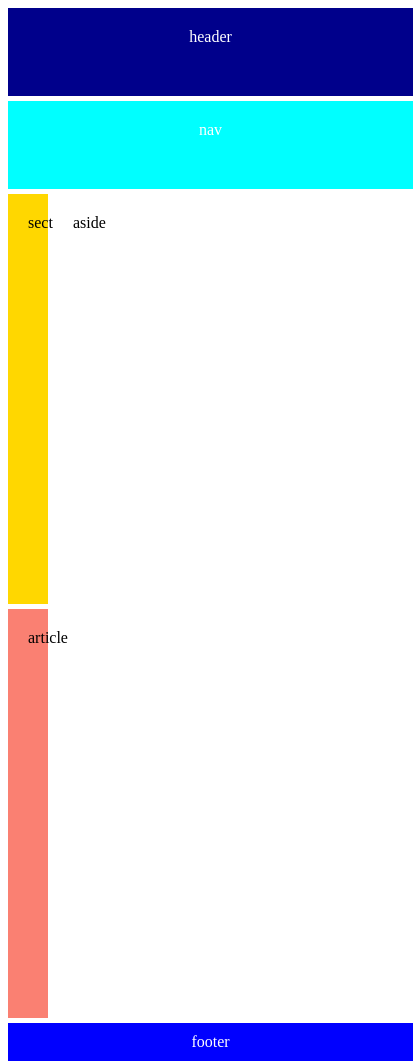
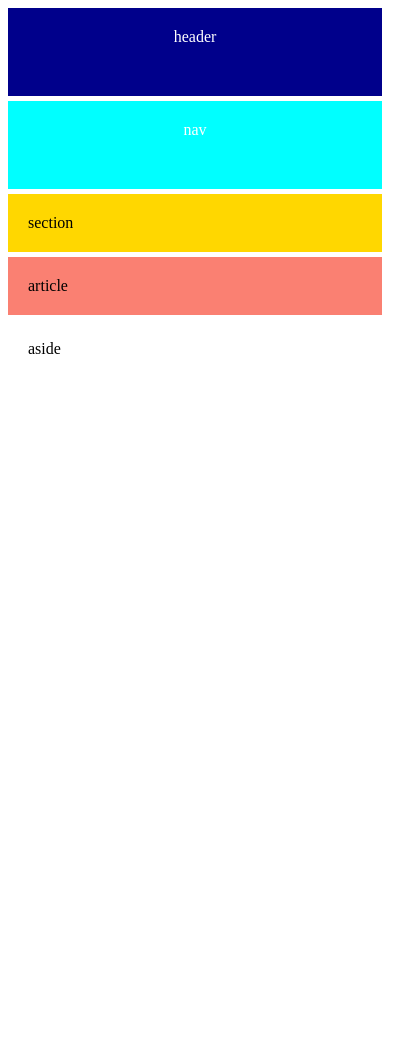
Before and after one commit to joaoporto27/atividade09, a plain HTML site: page index.html in a window 390 px wide. Shown: the top 1064 px of the page, 413 px wide, since content can reach past the window. Drawn offline with Linux system fonts and the light colour scheme.

Commit message:
Feat: add responsiviness

```diff
--- a/styles.css
+++ b/styles.css
@@ -58,3 +58,17 @@
     text-align: center;
     padding: 10px;
   }
+
+  @media (max-width: 768px) {
+    .grid-container {
+        grid-template-columns: 1fr;
+        grid-template-rows: auto 1fr auto;
+        grid-template-areas:
+        "header"
+        "nav"
+        "section"
+        "article"
+        "aside"
+        "footer";
+    }
+  }
```
